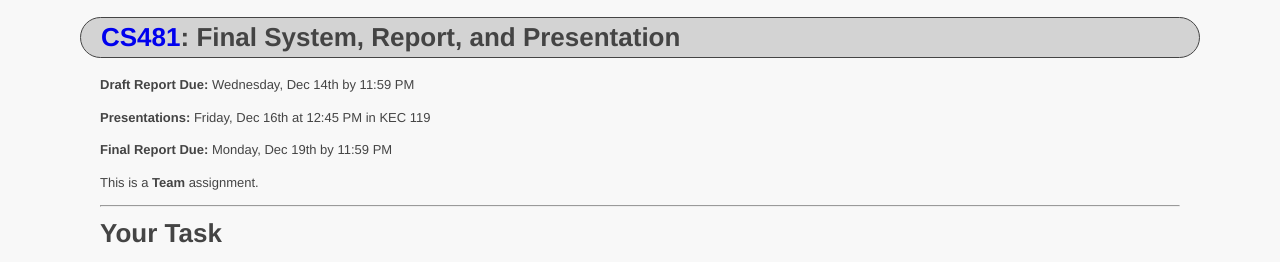
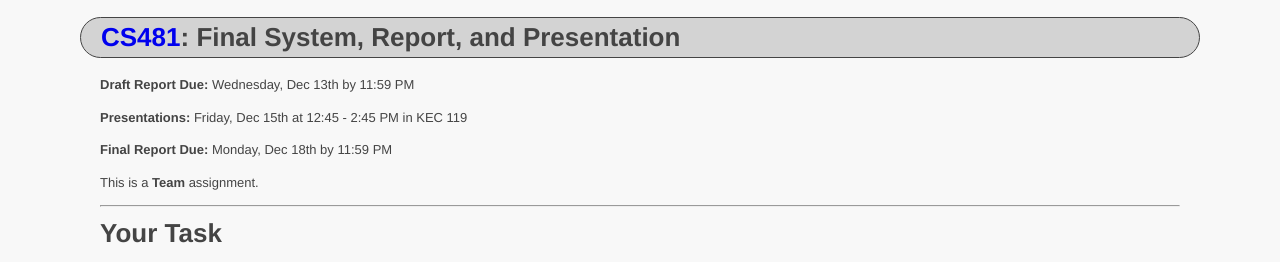
Before and after one commit to ycpcs/cs481-fall2017, a Jekyll site: the page built from assign/assign07.md, in a window 1280 px wide. Shown: the top 262 px of the page. Built offline with Jekyll 4.4.1, drawn with Linux system fonts in a browser that asks for light colours.

Commit message:
updated schedule to include assign07

```diff
--- a/assign/assign07.md
+++ b/assign/assign07.md
@@ -4,11 +4,11 @@ course_number: CS481
 title: Final System, Report, and Presentation
 ---
 
-**Draft Report Due:** Wednesday, Dec 14th by 11:59 PM
+**Draft Report Due:** Wednesday, Dec 13th by 11:59 PM
 
-**Presentations:** Friday, Dec 16th at 12:45 PM in KEC 119
+**Presentations:** Friday, Dec 15th at 12:45 - 2:45 PM in KEC 119
 
-**Final Report Due:** Monday, Dec 19th by 11:59 PM
+**Final Report Due:** Monday, Dec 18th by 11:59 PM
 
 This is a **Team** assignment.
 
```
Also changed, not shown: schedule.md (+1 -0 lines).
